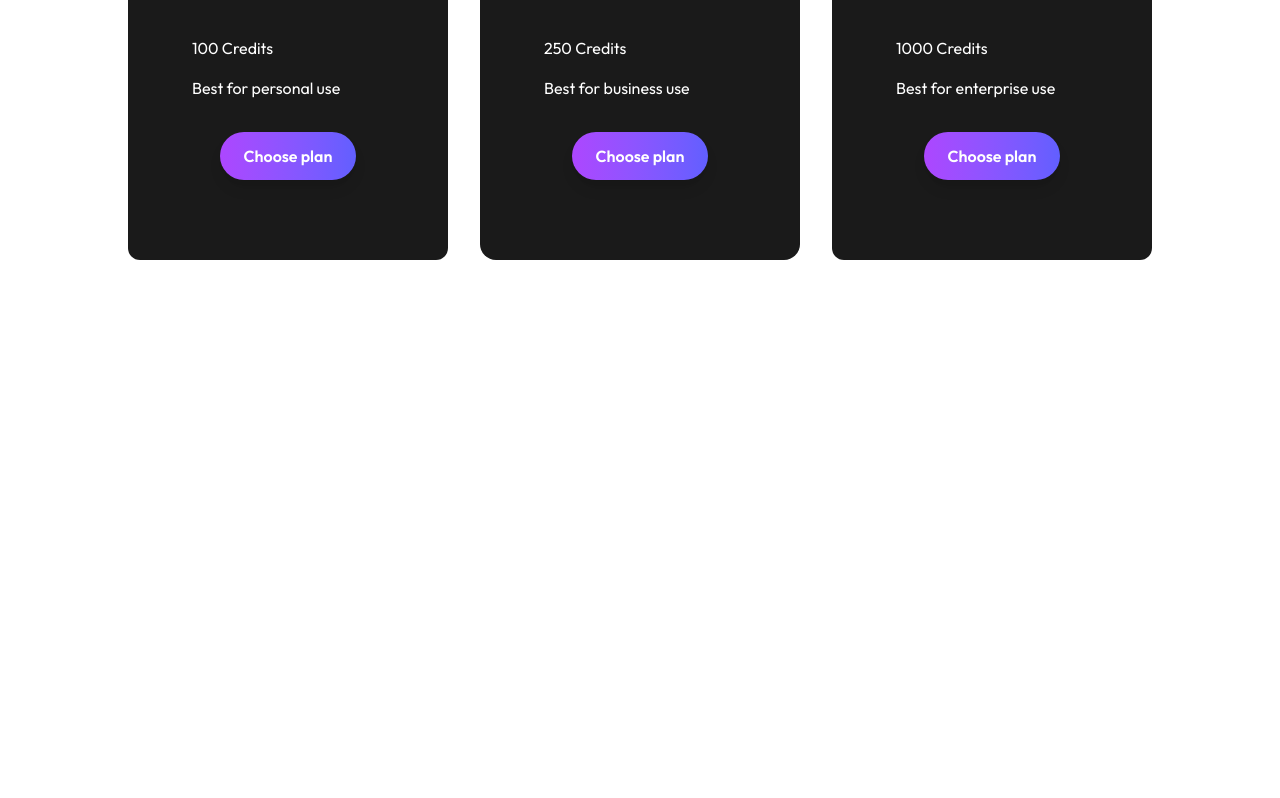
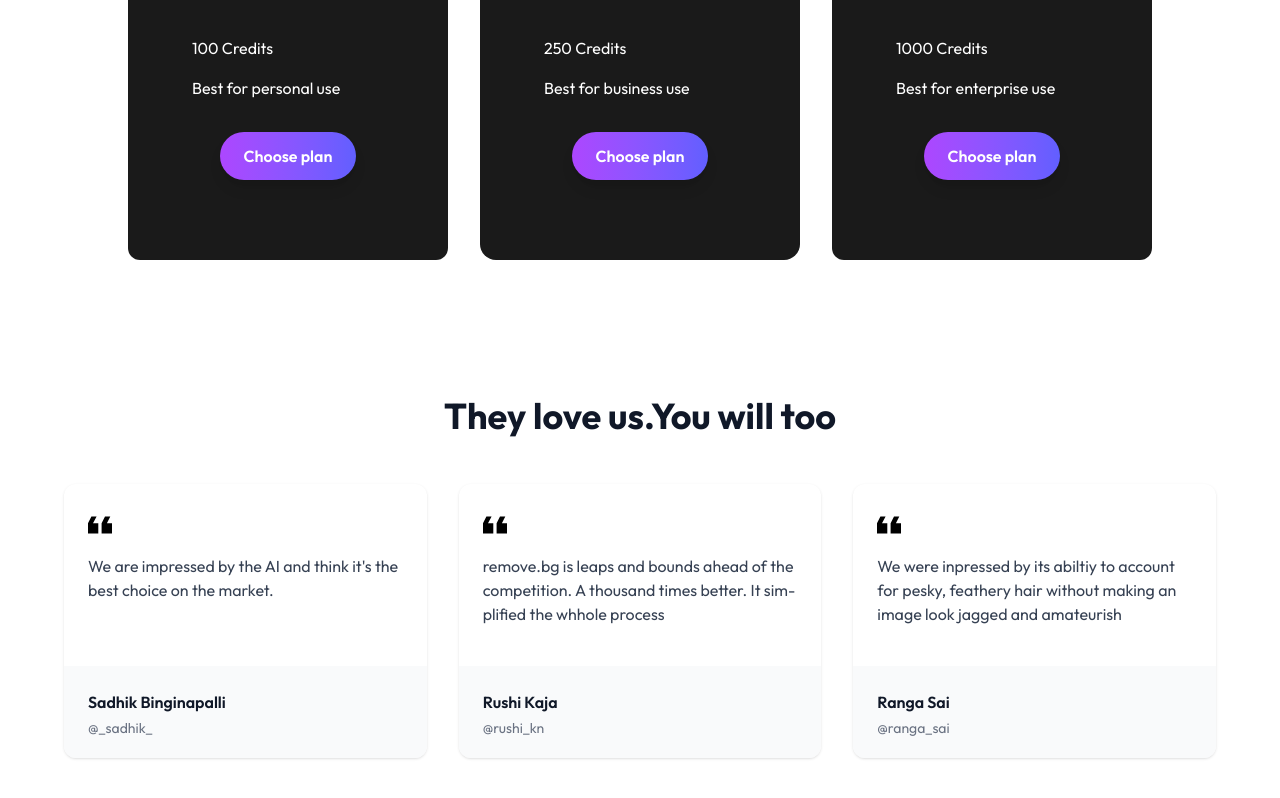
Before and after one commit to SohamBhandary/AiRemoverFrontend, a React (Vite) app: page / in a window 1280 px wide. Shown: the part 1935-2733 px from the top of the page. Before the commit the page ends 2347 px from the top, so only its background shows below. Built offline with nearby package versions, Linux system fonts and the light colour scheme.

Commit message:
Testtimonial  done

```diff
--- /dev/null
+++ b/src/Components/Testimonials.jsx
@@ -0,0 +1,65 @@
+import React from 'react'
+import { testimonials } from '../assets/assests'
+
+const Testimonials = () => {
+  return (
+    <div className='max-w-7xl px-4 mx-auto sm:px-6 lg:px-8 py-12'>
+        <h2 className='text-3xl md:text-4xl font-bold text-gray-900  mb-12 text-center'>
+            They love us.You will too
+
+
+        </h2>
+        <div className='grid grid-cols-1 md:grid-cols-3 gap-8'>
+            {testimonials.map((testimonial)=>(
+                <div  key={testimonial} className='flex flex-col max-w-md mx-auto md:mx-0 justify-between rounded-xl shadow hover:shadow-lg'>
+                    <div className='flex flex-col px-6 pt-8 mb-10 space-y-5'>
+                        <svg
+                                width="24"
+                                height="18"
+                                viewBox="0 0 24 18"
+                                fill="none"
+                                xmlns="http://www.w3.org/2000/svg"
+                                className="text-gray-A400 dark:text-gray-600 fill-current"
+                            >
+                                <path
+                                    d="M24 7.3h-5.1L22.3.4H17l-3.4 6.9v10.3H24V7.3zM10.3 17.6V7.3H5L8.6.4H3.4L0 7.3v10.3h10.3z"
+                                    fill="current"
+                                >
+
+                                </path>
+                            </svg>
+                            <p className='text-gray-700 m-0 ' style={{hyphens:"auto"}}>
+                                {testimonial.quote}
+
+                            </p>
+
+                    </div>
+                    <div className='flex space-x-2 bg-gray-50 px-6 pt-6 pb-5 rounded-b-xl'>
+                        <div className='flex flex-col justify center'>
+                            <p className='font-semibold text-gray-900 m-0'>
+                                {testimonial.author}
+
+                            </p>
+                            <p className='text-gray-500 text-sm m-0 mt-1'>
+                                {testimonial.handle}
+
+                            </p>
+
+                        </div>
+
+                    </div>
+
+
+                </div>
+
+            ))}
+
+
+        </div>
+
+
+    </div>
+  )
+}
+
+export default Testimonials
--- a/src/Pages/Home.jsx
+++ b/src/Pages/Home.jsx
@@ -3,6 +3,7 @@
 import BgRemovalSteps from '../Components/BgRemovalSteps'
 import BgSlider from '../Components/BgSlider'
 import Pricing from '../Components/Pricing'
+import Testimonials from '../Components/Testimonials'
 
 const Home = () => {
   return (
@@ -12,6 +13,7 @@
         <BgRemovalSteps/>
         <BgSlider/>
         <Pricing/>
+        <Testimonials/>
 
 
 
--- a/src/assets/assests.js
+++ b/src/assets/assests.js
@@ -59,3 +59,23 @@
         popular: false
     }
 ];
+ export const  testimonials = [
+    {
+        id: 1,
+        quote: "We are impressed by the AI and think it's the best choice on the market.",
+        author: "Sadhik Binginapalli",
+        handle: "@_sadhik_"
+    },
+    {
+        id: 2,
+        quote: "remove.bg is leaps and bounds ahead of the competition. A thousand times better. It simplified the whhole process",
+        author: "Rushi Kaja",
+        handle: "@rushi_kn"
+    },
+    {
+        id: 3,
+        quote: "We were inpressed by its abiltiy to account for pesky, feathery hair without making an image look jagged and amateurish",
+        author: "Ranga Sai",
+        handle: "@ranga_sai"
+    }
+];
```
